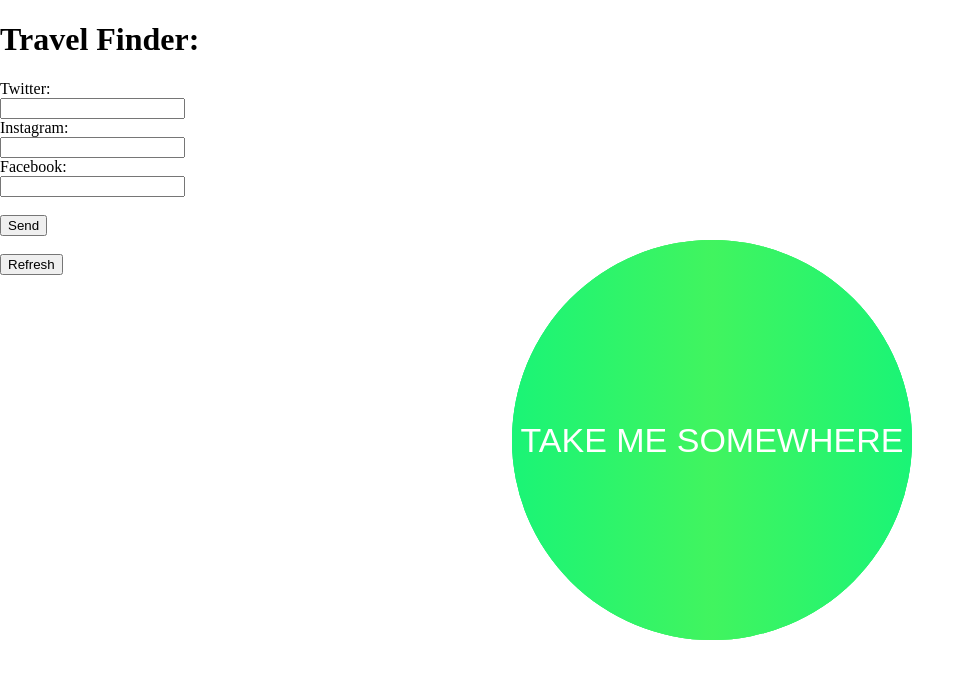
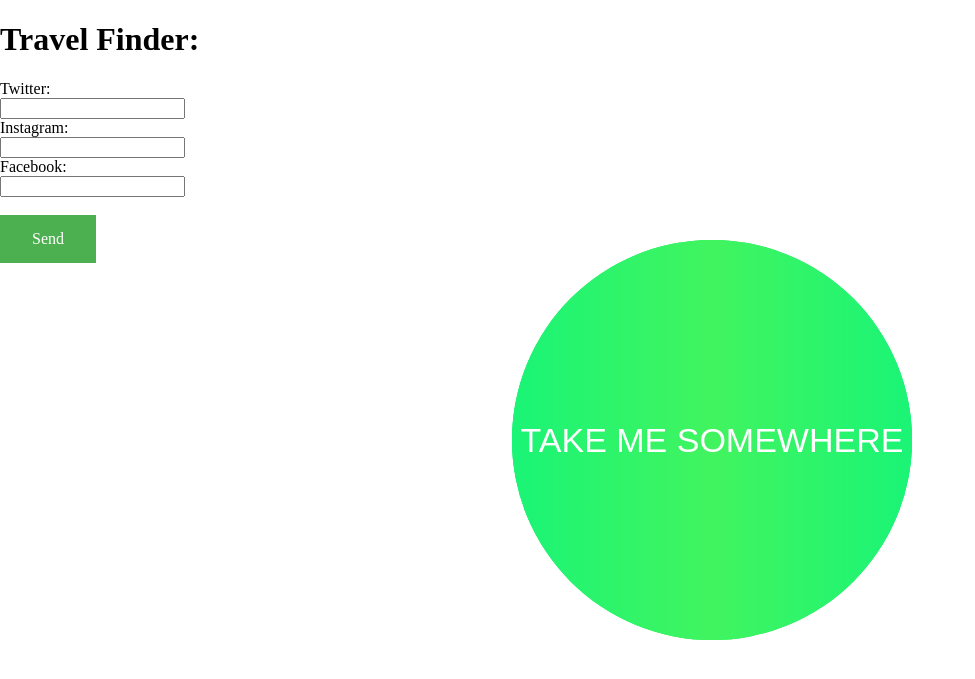
Before and after one commit to Grdflo/VTHACKS7, a Flask app: page / in a window 1280 px wide. Shown: the top 679 px of the page, without its empty margins (0-975 px from the left). Run offline with Flask 2, Linux system fonts and the light colour scheme; some libraries are stand-ins or nearby versions.

Commit message:
Formatting

```diff
--- a/templates/index.html
+++ b/templates/index.html
@@ -1,6 +1,11 @@
 <!doctype html>
 <!-- Imports  -->
 <script src="https://ajax.googleapis.com/ajax/libs/jquery/3.3.1/jquery.min.js"></script>
+
+<link rel="stylesheet" href="https://fonts.googleapis.com/css?family=Roboto:300,400,500,700|Material+Icons">
+<link rel="stylesheet" href="https://unpkg.com/bootstrap-material-design@4.1.1/dist/css/bootstrap-material-design.min.css" integrity="sha384-wXznGJNEXNG1NFsbm0ugrLFMQPWswR3lds2VeinahP8N0zJw9VWSopbjv2x7WCvX" crossorigin="anonymous">
+
+
 <a href="loading">DEBUG: LOADING</a>
 <p></p>
 <a href="results">DEBUG: RESULTS</a>
@@ -19,8 +24,7 @@
     Twitter:<br><input type="text" name="Twitter" id="twit"></br>
     Instagram:<br><input type="text" name="Instagram" id="insta"></br>
     Facebook:<br><input type="text" name="Facebook" id="fb"></br>
-    <br><button onclick="sendData()">Send</button></br>
-    <br><button onclick="getData()">Refresh</button></br>
+    <br><button onclick="sendData()" class="btn btn-raised btn-primary">Send</button> &nbsp
     <div id="users"></div>
     <br><br>
     <div>
```
Also changed, not shown: server.py (+8 -0 lines).
